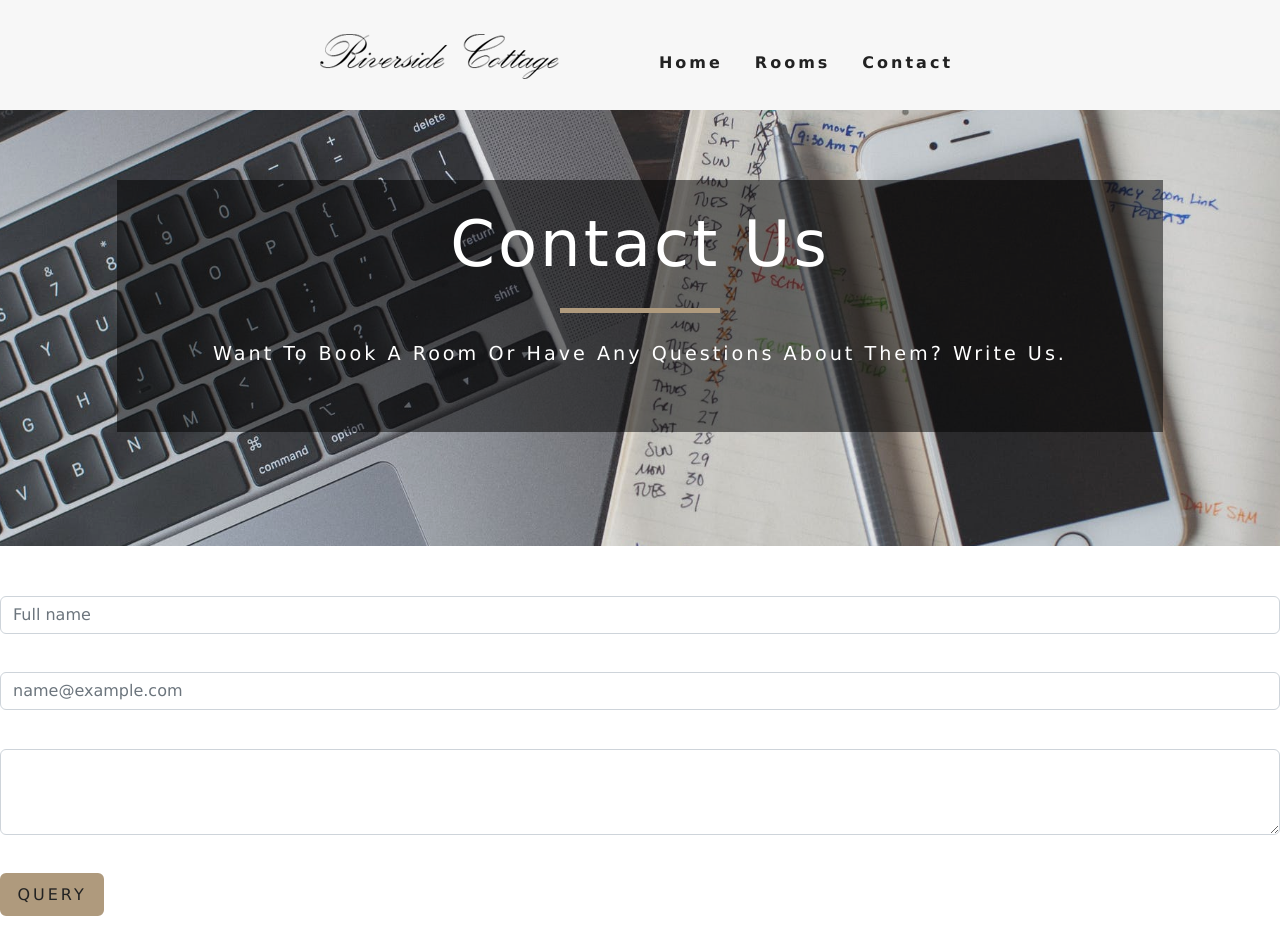
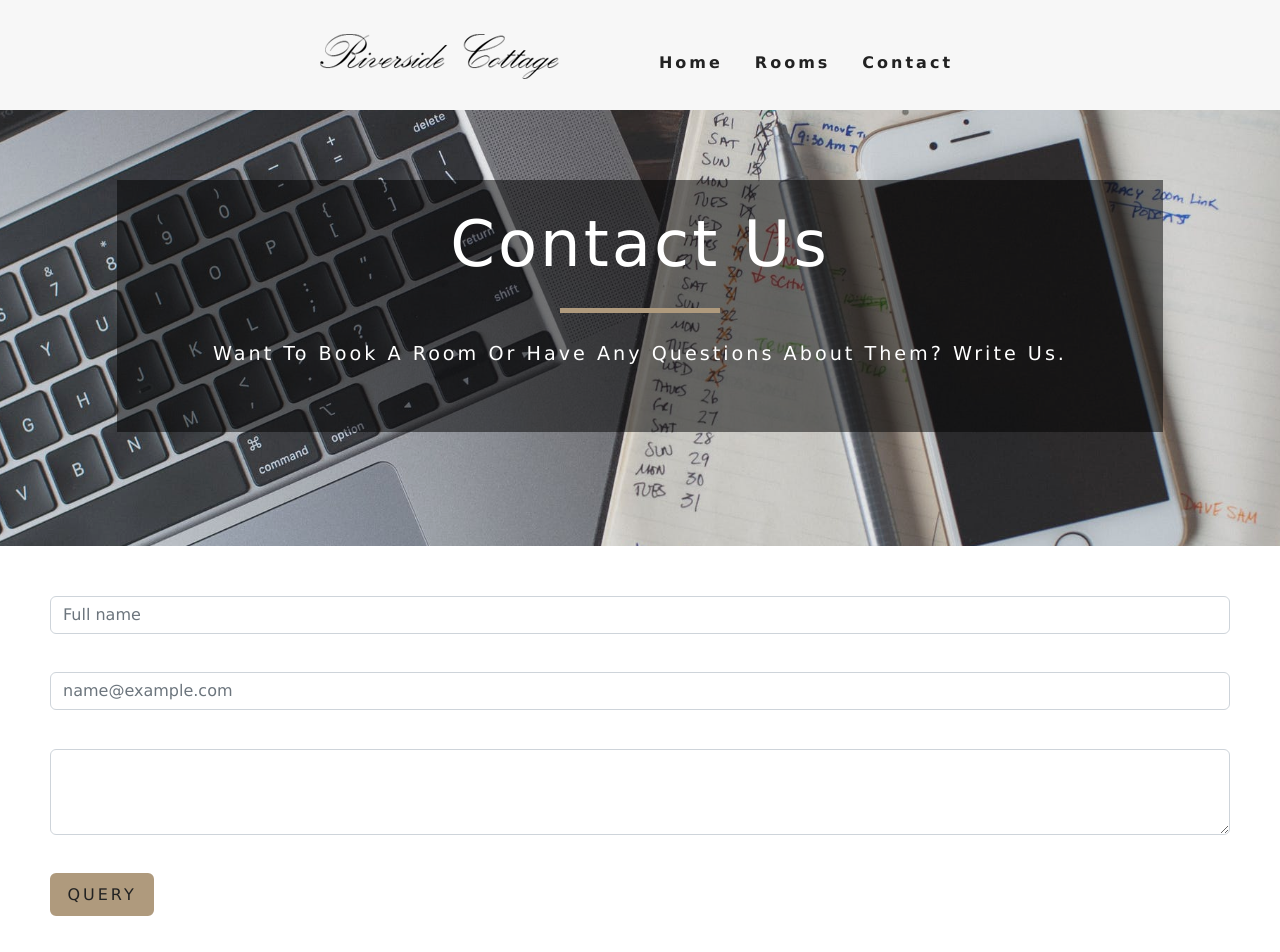
Before and after one commit to klarapo/Riverside, a React (Create React App) app: page /contact in a window 1280 px wide. Shown: the top 952 px of the page. Built offline with nearby package versions, Linux system fonts and the light colour scheme.

Commit message:
Update App.css

```diff
--- a/src/App.css
+++ b/src/App.css
@@ -542,6 +542,5 @@
   /* end of roomlist */
 
 .contact{
-  padding-top: 50px;
-  padding-bottom: 50px;
+  padding: 50px 50px;
 }
```
